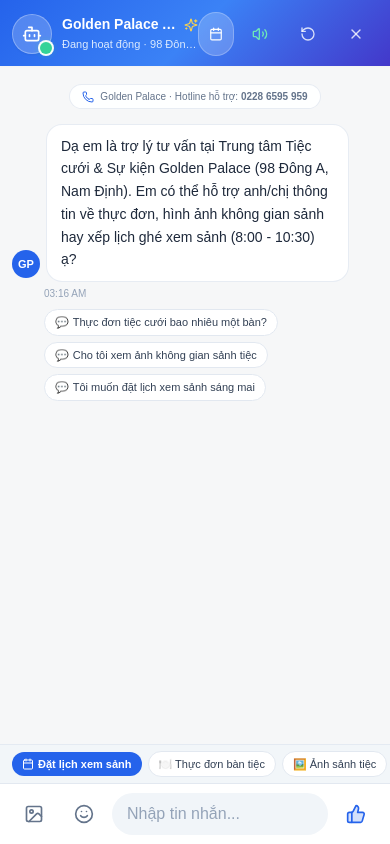
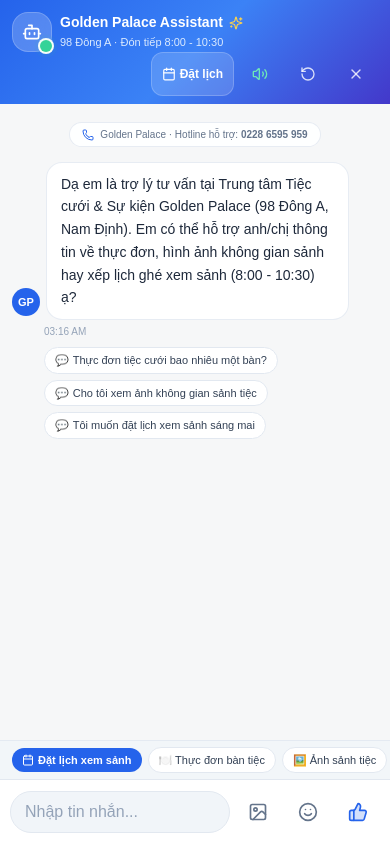
Before and after one commit to tvchinh1423-sys/goldenchat-vibecoding, a Next.js app: page /widget in a window 390 px wide. Built offline with nearby package versions, Linux system fonts and the light colour scheme.

Commit message:
feat(widget): nâng cấp giao diện Web Chat Widget chuẩn Zalo & Messenger (đính kèm ảnh, thả reaction, lightbox xem ảnh và link 1-chạm)

```diff
--- a/app/widget/page.tsx
+++ b/app/widget/page.tsx
@@ -652,12 +652,12 @@ function WebWidgetContent() {
               style={{
                 background: `linear-gradient(135deg, ${customColor}, #3b82f6, #4338ca)`,
               }}
-              className="widget-header flex shrink-0 items-center justify-between bg-blue-600 pl-[max(0.75rem,var(--safe-left,0px))] pr-[max(0.75rem,var(--safe-right,0px))] pt-[calc(0.75rem+var(--safe-top,0px))] pb-2.5 text-white shadow-sm select-none"
+              className="widget-header flex shrink-0 flex-wrap items-center justify-between gap-x-2 bg-blue-600 pb-2 pl-[max(0.75rem,var(--safe-left))] pr-[max(0.75rem,var(--safe-right))] pt-[calc(0.75rem+var(--safe-top))] text-white shadow-xs select-none sm:p-3.5"
             >
               {/* Bot Info Profile */}
-              <div className="flex min-w-0 flex-1 items-center gap-2.5">
+              <div className="flex min-w-0 flex-1 items-center gap-2 max-sm:basis-full sm:gap-3">
                 <div className="relative shrink-0">
-                  <div className="w-10 h-10 rounded-full bg-white/20 backdrop-blur-md flex items-center justify-center font-bold text-sm shadow-sm border border-white/30 text-white">
+                  <div className="w-10 h-10 rounded-2xl bg-white/20 backdrop-blur-md flex items-center justify-center font-bold text-sm shadow-xs border border-white/20 text-white">
                     <Bot className="w-5 h-5 text-white" />
                   </div>
                   {/* Chấm trạng thái Online nhấp nháy chuẩn Messenger */}
@@ -670,9 +670,9 @@ function WebWidgetContent() {
                   </span>
                 </div>
 
-                <div className="min-w-0 flex-1">
+                <div className="min-w-0">
                   <div className="flex items-center gap-1.5">
-                    <h3 className="font-bold text-sm leading-tight truncate">
+                    <h3 className="font-bold text-sm leading-tight max-w-[180px] truncate">
                       {customTitle}
                     </h3>
                     <Sparkles className="w-3.5 h-3.5 shrink-0 text-amber-300" />
@@ -680,7 +680,7 @@ function WebWidgetContent() {
                   <div className="flex items-center gap-1.5 text-[11px] text-blue-100 mt-0.5">
                     <span className="truncate">
                       {isAiActive
-                        ? "Đang hoạt động · 98 Đông A"
+                        ? "98 Đông A · Đón tiếp 8:00 - 10:30"
                         : "⚡ Tư vấn viên trực tuyến"}
                     </span>
                   </div>
@@ -688,16 +688,16 @@ function WebWidgetContent() {
               </div>
 
               {/* Action Buttons trên Header */}
-              <div className="flex shrink-0 items-center gap-1">
+              <div className="flex shrink-0 flex-wrap items-center gap-1 max-sm:ml-auto group-data-[keyboard-open]/chat:hidden">
                 {/* Nút Đặt lịch */}
                 <button
                   type="button"
                   title="Đặt lịch tư vấn & xem sảnh"
                   onClick={() => openBooking()}
-                  className="flex min-h-11 sm:min-h-8 items-center gap-1 rounded-full border border-white/25 bg-white/20 px-2.5 py-1 text-xs font-semibold text-white hover:bg-white/30 transition shadow-2xs active:scale-95"
+                  className="flex min-h-11 sm:min-h-8 items-center gap-1 rounded-xl border border-white/20 bg-white/15 px-2.5 text-xs font-semibold text-white hover:bg-white/25 transition shadow-2xs active:scale-95"
                 >
                   <Calendar className="w-3.5 h-3.5" />
-                  <span className="hidden sm:inline">Đặt lịch</span>
+                  <span>Đặt lịch</span>
                 </button>
 
                 {/* Nút Đổi âm thanh */}
@@ -708,7 +708,7 @@ function WebWidgetContent() {
                     if (!soundEnabled) playChatTone();
                     setSoundEnabled(!soundEnabled);
                   }}
-                  className="grid h-11 w-11 sm:h-8 sm:w-8 place-items-center rounded-full text-white/80 hover:bg-white/20 hover:text-white transition active:scale-90"
+                  className="grid h-11 w-11 sm:h-8 sm:w-8 place-items-center rounded-xl text-white/80 hover:bg-white/20 hover:text-white transition active:scale-90"
                 >
                   {soundEnabled ? (
                     <Volume2 className="w-4 h-4 text-emerald-300" />
@@ -722,7 +722,7 @@ function WebWidgetContent() {
                   type="button"
                   title="Làm mới cuộc trò chuyện"
                   onClick={handleResetChat}
-                  className="grid h-11 w-11 sm:h-8 sm:w-8 place-items-center rounded-full text-white/80 hover:bg-white/20 hover:text-white transition active:scale-90"
+                  className="grid h-11 w-11 sm:h-8 sm:w-8 place-items-center rounded-xl text-white/80 hover:bg-white/20 hover:text-white transition active:scale-90"
                 >
                   <RotateCcw className="w-4 h-4" />
                 </button>
@@ -732,7 +732,7 @@ function WebWidgetContent() {
                   type="button"
                   title="Đóng khung chat"
                   onClick={handleCloseWidget}
-                  className="grid h-11 w-11 sm:h-8 sm:w-8 place-items-center rounded-full text-white/80 hover:bg-white/20 hover:text-white transition active:scale-90"
+                  className="grid h-11 w-11 sm:h-8 sm:w-8 place-items-center rounded-xl text-white/80 hover:bg-white/20 hover:text-white transition active:scale-90"
                 >
                   <X className="w-4 h-4" />
                 </button>
@@ -1145,8 +1145,26 @@ function WebWidgetContent() {
             {/* ================= COMPOSER NHẬP TIN NHẮN PHONG CÁCH ZALO / MESSENGER ================= */}
             <form
               onSubmit={handleSend}
-              className="flex shrink-0 items-center gap-1.5 border-t border-slate-200 bg-white pl-[max(0.75rem,var(--safe-left,0px))] pr-[max(0.75rem,var(--safe-right,0px))] pt-2 pb-[calc(0.5rem+var(--safe-bottom,0px))]"
+              className="flex shrink-0 items-center gap-1.5 border-t border-slate-200 bg-white pl-[max(0.625rem,var(--safe-left))] pr-[max(0.625rem,var(--safe-right))] pt-2.5 pb-[calc(0.625rem+var(--safe-bottom))] group-data-[keyboard-open]/chat:pb-2.5"
             >
+              {/* Input Nhập Nội dung (Bắt đầu từ lề an toàn bên trái) */}
+              <div className="relative min-w-0 flex-1">
+                <input
+                  ref={inputRef}
+                  type="text"
+                  aria-label="Nội dung tin nhắn"
+                  placeholder={
+                    selectedImages.length > 0
+                      ? "Thêm lời nhắn cho ảnh..."
+                      : "Nhập tin nhắn..."
+                  }
+                  enterKeyHint="send"
+                  value={input}
+                  onChange={(e) => setInput(e.target.value)}
+                  className="w-full px-3.5 py-2 bg-slate-100 border border-slate-200 rounded-full text-base sm:text-xs text-slate-800 placeholder:text-slate-400 focus:bg-white focus:outline-none focus:ring-2 focus:ring-blue-500/20 focus:border-blue-500 transition"
+                />
+              </div>
+
               {/* Nút Đính kèm ảnh (Native label cross-platform) */}
               <label
                 htmlFor="widget-image-upload"
@@ -1179,24 +1197,6 @@ function WebWidgetContent() {
                 <Smile className="w-5 h-5" />
               </button>
 
-              {/* Input Nhập Nội dung */}
-              <div className="relative min-w-0 flex-1">
-                <input
-                  ref={inputRef}
-                  type="text"
-                  aria-label="Nội dung tin nhắn"
-                  placeholder={
-                    selectedImages.length > 0
-                      ? "Thêm lời nhắn cho ảnh..."
-                      : "Nhập tin nhắn..."
-                  }
-                  enterKeyHint="send"
-                  value={input}
-                  onChange={(e) => setInput(e.target.value)}
-                  className="w-full px-3.5 py-2 bg-slate-100 border border-transparent rounded-full text-base sm:text-xs text-slate-800 placeholder:text-slate-400 focus:bg-white focus:outline-none focus:ring-2 focus:ring-blue-500/20 focus:border-blue-500 transition"
-                />
-              </div>
-
               {/* Nút Gửi / Nút Thumbs Up (Like) phong cách Messenger */}
               {hasContentToSend ? (
                 <button
@@ -1211,7 +1211,7 @@ function WebWidgetContent() {
               ) : (
                 <button
                   type="button"
-                  aria-label="Gửi biểu tượng thích"
+                  aria-label="Gửi tin nhắn"
                   title="Gửi nút thích 👍"
                   onClick={handleSendLike}
                   className="grid h-11 w-11 sm:h-9 sm:w-9 shrink-0 place-items-center rounded-full text-blue-600 hover:bg-blue-50 transition active:scale-90"
@@ -1365,7 +1365,7 @@ function WebWidgetContent() {
                         placeholder="Ví dụ: 0912 345 678"
                         value={bookingPhone}
                         onChange={(e) => setBookingPhone(e.target.value)}
-                        className="w-full px-3 py-2 border border-slate-200 rounded-xl focus:outline-none focus:border-blue-500 font-mono"
+                        className="w-full px-3 py-2 border border-slate-200 rounded-xl focus:outline-none focus:border-blue-500 font-mono text-base sm:text-xs"
                       />
                     </div>
 
--- a/components/mobile-bottom-nav.tsx
+++ b/components/mobile-bottom-nav.tsx
@@ -79,7 +79,7 @@ export function MobileBottomNav({ className }: { className?: string }) {
     <nav
       aria-label="Thanh điều hướng di động"
       className={cn(
-        "fixed inset-x-0 bottom-0 z-50 grid h-[var(--mobile-nav-height)] grid-cols-6 items-center border-t border-slate-200/90 bg-white/95 pl-[max(0.15rem,var(--safe-left))] pr-[max(0.15rem,var(--safe-right))] pb-[var(--safe-bottom)] shadow-[0_-4px_20px_rgba(0,0,0,0.06)] backdrop-blur-md md:hidden",
+        "fixed inset-x-0 bottom-0 z-50 grid h-[var(--mobile-nav-height)] grid-cols-6 items-start pt-1 border-t border-slate-200/90 bg-white/95 pl-[max(0.15rem,var(--safe-left))] pr-[max(0.15rem,var(--safe-right))] pb-[var(--safe-bottom)] shadow-[0_-4px_20px_rgba(0,0,0,0.06)] backdrop-blur-md md:hidden",
         className
       )}
     >
@@ -96,7 +96,7 @@ export function MobileBottomNav({ className }: { className?: string }) {
             href={item.href}
             aria-current={isActive ? "page" : undefined}
             onClick={() => triggerHaptic("light")}
-            className={`relative flex min-h-11 min-w-0 flex-col items-center justify-center whitespace-nowrap rounded-xl px-0.5 transition-all active:scale-95 ${
+            className={`relative flex h-11 min-w-0 flex-col items-center justify-center whitespace-nowrap rounded-xl px-0.5 transition-all active:scale-95 ${
               isActive
                 ? "text-blue-600 font-bold"
                 : "text-slate-500 hover:text-slate-800 font-medium"
--- a/playwright.config.ts
+++ b/playwright.config.ts
@@ -13,7 +13,7 @@ export default defineConfig({
     channel: useWebKit ? undefined : "chrome",
     viewport: { width: 1440, height: 1000 },
     screenshot: "only-on-failure",
-    trace: "retain-on-failure",
+    trace: "off",
   },
   webServer: {
     command: "npm run start -- --hostname 127.0.0.1 --port 3100",
```
Also changed, not shown: components/crm/crm-dashboard.tsx (+18 -14 lines), components/inbox/chat-pane.tsx (+5 -5 lines), .agents/skills/chatbot-vibecoding/SKILL.md, 1 other file (tests, documents, lock files or other folders).
